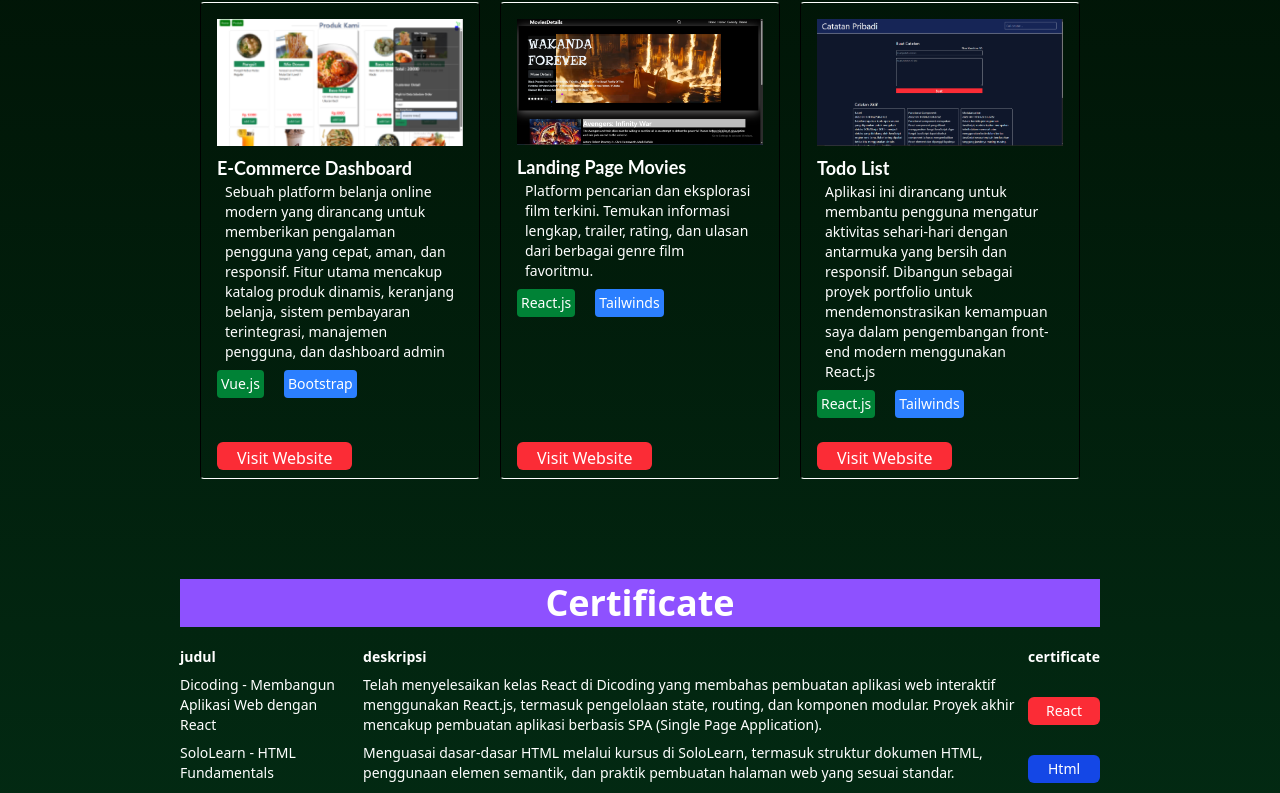
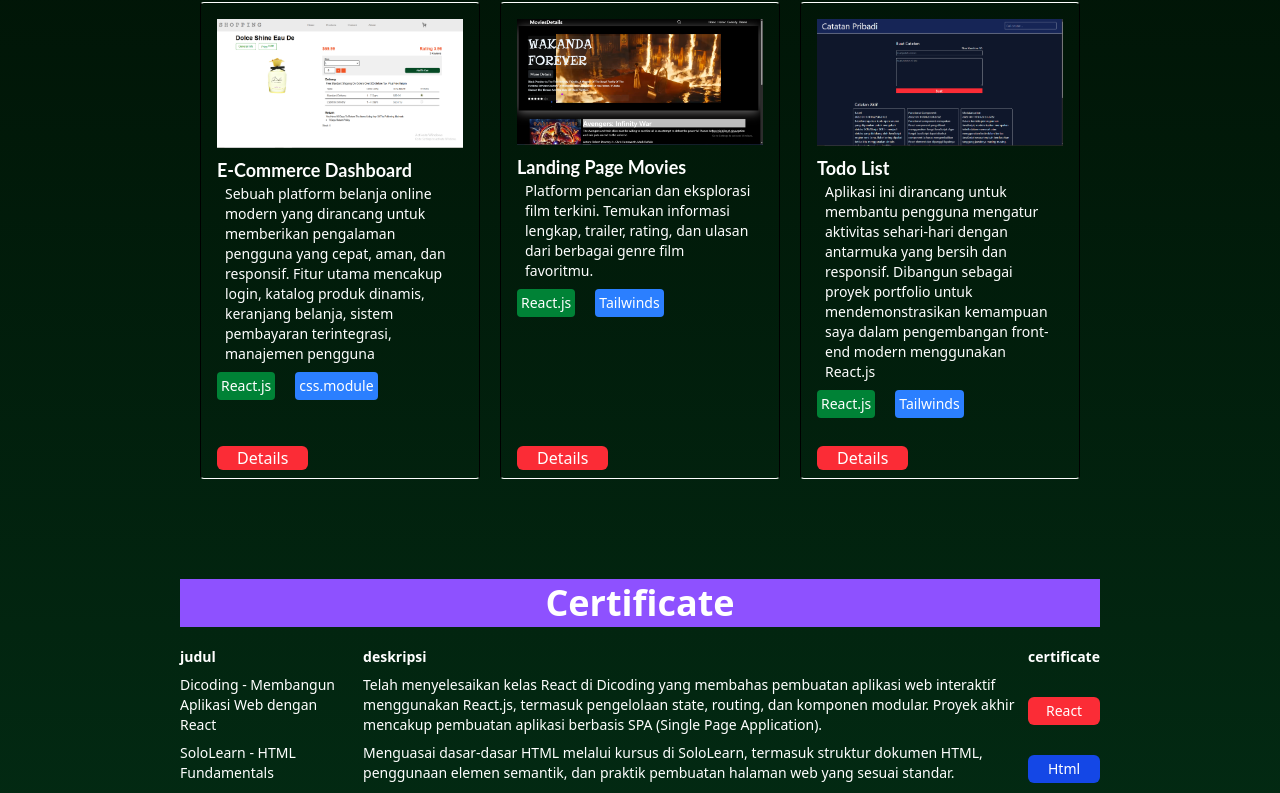
Before and after one commit to cepiseptiyana/portfolio_fullstack, a React (Vite) app: page / in a window 1280 px wide. Shown: the part 2728-3521 px from the top of the page. Built offline with nearby package versions, Linux system fonts and the light colour scheme.

Commit message:
feat: mengganti product project

```diff
--- a/src/features/home/HomePage.jsx
+++ b/src/features/home/HomePage.jsx
@@ -2,6 +2,7 @@
 import Navbar from "./components/Navbar";
 import Jumbotron from "./components/Jumbotron";
 import Sections from "./components/Sections";
+import { useEffect } from "react";
 
 const HomePage = () => {
   return (
--- a/src/features/home/components/Project.jsx
+++ b/src/features/home/components/Project.jsx
@@ -27,7 +27,7 @@ const Project = function (props) {
           </p>
         </div>
 
-        <nav className="absolute bottom-2 bg-red-500 pt-1 pl-5 pr-5 rounded-md hover:bg-red-800 transition duration-500">
+        <nav className="absolute bottom-2 bg-red-500 pl-5 pr-5 rounded-md hover:bg-red-800 transition duration-500">
           <a href={data.link} className="capitalize text-white">
             {data.visit}
           </a>
--- a/src/features/home/data/product.js
+++ b/src/features/home/data/product.js
@@ -1,17 +1,17 @@
 // Image Project
-import img_Ecomerce from "../../../assets/ecommerce.png";
+import img_ecomerce from "../../../assets/eccomerce.png";
 import img_movie from "../../../assets/movies.png";
 import img_todo from "../../../assets/todo.png";
 
 const project = [
   {
     id: 1,
-    image: img_Ecomerce,
+    image: img_ecomerce,
     judul: "E-Commerce Dashboard",
-    desc: "Sebuah platform belanja online modern yang dirancang untuk memberikan pengalaman pengguna yang cepat, aman, dan responsif. Fitur utama mencakup katalog produk dinamis, keranjang belanja, sistem pembayaran terintegrasi, manajemen pengguna, dan dashboard admin",
-    tech: ["Vue.js", "Bootstrap"],
-    visit: "visit website",
-    link: "https://cepiseptiyana.github.io/Pangcuy/",
+    desc: "Sebuah platform belanja online modern yang dirancang untuk memberikan pengalaman pengguna yang cepat, aman, dan responsif. Fitur utama mencakup login, katalog produk dinamis, keranjang belanja, sistem pembayaran terintegrasi, manajemen pengguna",
+    tech: ["React.js", "css.module"],
+    visit: "details",
+    link: "https://shoping-ruddy.vercel.app/",
   },
   {
     id: 2,
@@ -19,7 +19,7 @@ const project = [
     judul: "Landing Page Movies",
     desc: "Platform pencarian dan eksplorasi film terkini. Temukan informasi lengkap, trailer, rating, dan ulasan dari berbagai genre film favoritmu.",
     tech: ["React.js", "Tailwinds"],
-    visit: "visit website",
+    visit: "details",
     link: "https://cepiseptiyana.github.io/reactMv/",
   },
 
@@ -29,7 +29,7 @@ const project = [
     judul: "Todo List",
     desc: "Aplikasi ini dirancang untuk membantu pengguna mengatur aktivitas sehari-hari dengan antarmuka yang bersih dan responsif. Dibangun sebagai proyek portfolio untuk mendemonstrasikan kemampuan saya dalam pengembangan front-end modern menggunakan React.js",
     tech: ["React.js", "Tailwinds"],
-    visit: "visit website",
+    visit: "details",
     link: "https://dicoding-react-dasar.vercel.app/",
   },
 ];
```
Also changed, not shown: src/assets/eccomerce.png (added), src/assets/ecommerce.png (deleted).
